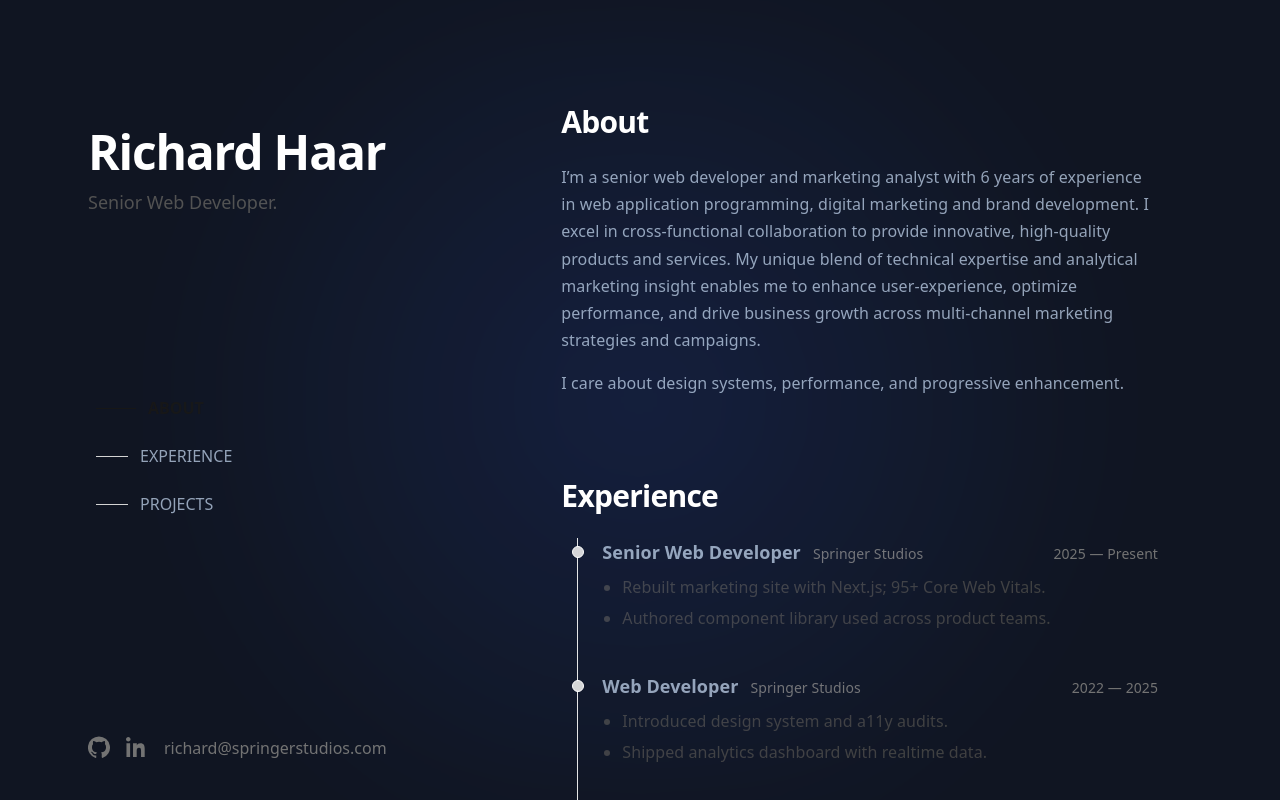
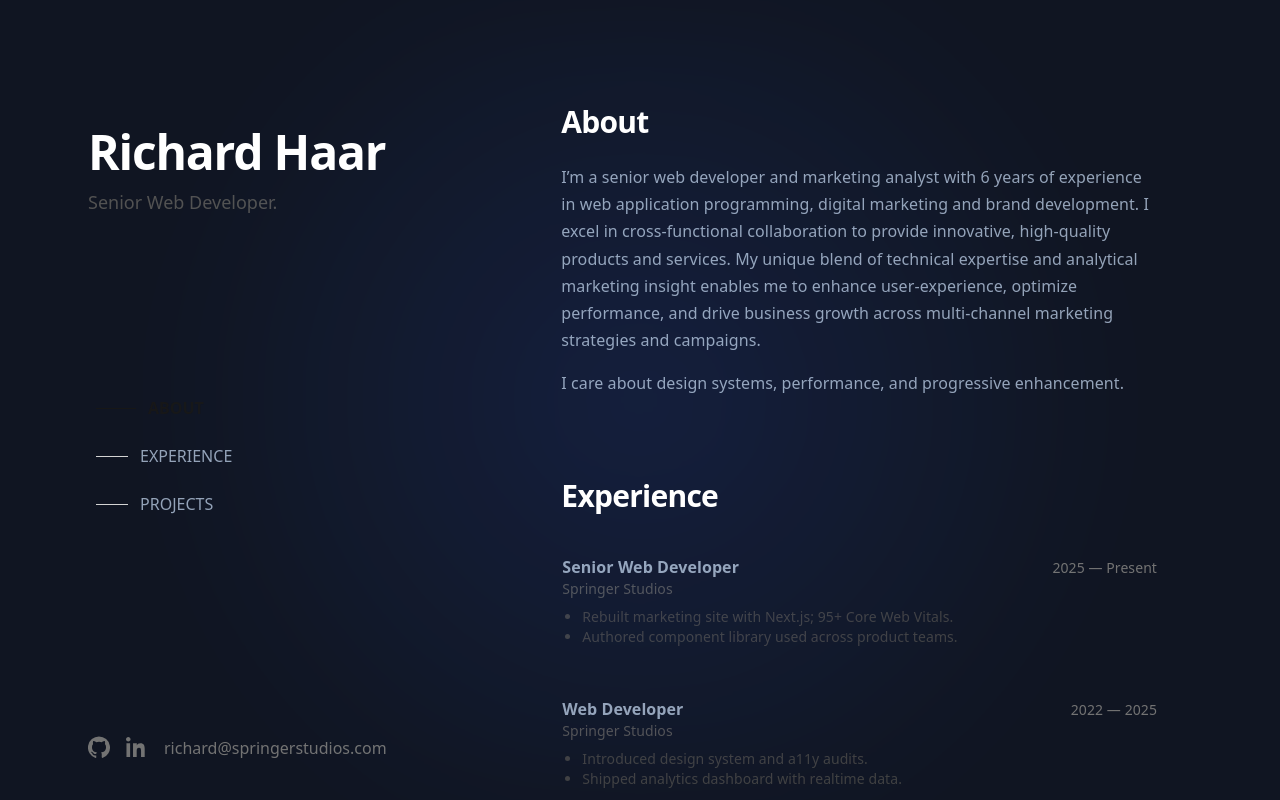
Before and after one commit to itsrichardhaar/Dev-Portfolio-II, a Next.js app: page / in a window 1280 px wide. Built offline with nearby package versions, Linux system fonts and the light colour scheme.

Commit message:
Edit timeline linking and style

```diff
--- a/app/page.tsx
+++ b/app/page.tsx
@@ -1,15 +1,17 @@
 // app/page.tsx
 "use client";
 
-import { useMemo, useRef } from "react";
+import { useMemo, useRef, useState } from "react";
 import LeftSticky from "../components/LeftSticky";
 import Section from "../components/Section";
 import Timeline from "../components/Timeline";
 import ProjectCard from "../components/ProjectCard";
 import { projects } from "../data/projects";
 import useScrollSpy from "../components/useScrollSpy";
+import Link from "next/link";
 
 export default function HomePage() {
+  const [expHover, setExpHover] = useState(false);
   const sections = useMemo(
     () => [
       { id: "about", label: "About" },
@@ -61,8 +63,16 @@ export default function HomePage() {
           </Section>
 
           {/* Experience */}
-          <Section id="experience" title="Experience">
+          <Section
+            id="experience"
+            title="Experience"
+            className={[
+              "rounded-xl transition-colors",
+              expHover ? "bg-neutral-50 dark:bg-neutral-900/40" : "bg-transparent",
+            ].join(" ")}
+          >
       <Timeline
+        onItemHover={setExpHover}
         items={[
           {
             role: "Senior Web Developer",
@@ -72,6 +82,8 @@ export default function HomePage() {
               "Rebuilt marketing site with Next.js; 95+ Core Web Vitals.",
               "Authored component library used across product teams.",
             ],
+            href: "https://springerstudios.com",
+            external: true,
           },
           {
             role: "Web Developer",
@@ -81,18 +93,28 @@ export default function HomePage() {
               "Introduced design system and a11y audits.",
               "Shipped analytics dashboard with realtime data.",
             ],
+            href: "https://springerstudios.com",
+            external: true,
           },
           {
-                  role: "Web Developer & Digital Marketing Specialist",
+            role: "Developer & Digital Marketing Specialist",
             org: "HighClick Media",
             time: "2019 — 2022",
             bullets: [
               "Introduced design system and a11y audits.",
               "Shipped analytics dashboard with realtime data.",
             ],
+            href: "https://dtinetworks.com",
+            external: true,
           },
         ]}
       />
+
+      <div className="mt-8">
+        <Link href="/" className="text-sm font-medium text-copy">
+          View full resume →
+        </Link>
+      </div>
     </Section>
 
           {/* Projects */}
@@ -108,9 +130,12 @@ export default function HomePage() {
             </div>
 
             <div className="mt-8">
-              <a href="/archive" className="text-sm font-medium text-copy">
+              <Link
+                href="/"
+                className="text-sm font-medium text-copy"
+              >
               View full project archive →
-              </a>
+              </Link>
             </div>
           </Section>
         </div>
--- a/components/Section.tsx
+++ b/components/Section.tsx
@@ -1,19 +1,18 @@
 // components/Section.tsx
 import { ReactNode } from "react";
 
-export default function Section({
-  id,
-  title,
-  subtitle,
-  children,
-}: {
+type Props = {
   id: string;
   title: string;
   subtitle?: string;
   children: ReactNode;
-}) {
+  className?: string; // NEW
+};
+
+export default function Section({ id, title, subtitle, children, className }: Props) {
+  const base = "scroll-mt-16 py-10";
   return (
-    <section id={id} className="scroll-mt-16 py-10">
+    <section id={id} className={className ? `${base} ${className}` : base}>
       <h2 className="text-heading text-2xl font-bold tracking-tight sm:text-3xl">
         {title}
       </h2>
--- a/components/Timeline.tsx
+++ b/components/Timeline.tsx
@@ -1,31 +1,70 @@
 // components/Timeline.tsx
+import Link from "next/link";
+import { useCallback } from "react";
+
+export type TimelineItem = {
+  role: string;
+  org: string;
+  time: string;
+  bullets?: string[];
+  href?: string;       // clickable link
+  external?: boolean;  // open in new tab
+};
+
 export default function Timeline({
   items,
+  onItemHover,
 }: {
-  items: Array<{ role: string; org: string; time: string; bullets: string[] }>;
+  items: TimelineItem[];
+  onItemHover?: (active: boolean) => void;
 }) {
+  const enter = useCallback(() => onItemHover?.(true), [onItemHover]);
+  const leave = useCallback(() => onItemHover?.(false), [onItemHover]);
+
   return (
-    <ol className="relative ml-4 border-l border-neutral-200 pl-6 dark:border-neutral-800">
-      {items.map((item, idx) => (
-        <li key={idx} className="mb-10">
-          {/* timeline dot */}
-          <div className="absolute -left-1.5 mt-2 h-3 w-3 rounded-full border border-white bg-neutral-300 dark:border-neutral-900 dark:bg-neutral-700" />
+    <ul className="not-prose space-y-4">
+      {items.map((it, idx) => {
+        const isLink = Boolean(it.href);
+        const Wrapper: any = isLink ? (it.external ? "a" : Link) : "div";
+        const wrapperProps = isLink
+          ? it.external
+            ? { href: it.href, target: "_blank", rel: "noreferrer" }
+            : { href: it.href }
+          : {};
 
-          {/* heading line */}
-          <div className="flex flex-wrap items-baseline gap-x-3">
-            <h3 className="text-lg font-semibold">{item.role}</h3>
-            <span className="text-sm text-neutral-500">{item.org}</span>
-            <span className="ml-auto text-sm text-neutral-500">{item.time}</span>
-          </div>
-
-          {/* bullets */}
-          <ul className="mt-2 list-disc space-y-1 pl-5 text-neutral-700 dark:text-neutral-300">
-            {item.bullets.map((b, i) => (
-              <li key={i}>{b}</li>
-            ))}
-          </ul>
-        </li>
-      ))}
-    </ol>
+        return (
+          <li key={idx}>
+            <Wrapper
+              {...wrapperProps}
+              onMouseEnter={enter}
+              onMouseLeave={leave}
+              onFocus={enter}
+              onBlur={leave}
+              className={[
+                "block rounded-lg border border-transparent",
+                "transition-all duration-200",
+                "hover:border-neutral-300 dark:hover:border-neutral-700",
+                "hover:bg-neutral-50/70 dark:hover:bg-neutral-900/40",
+                "p-4 -mx-4 sm:-mx-4",
+                isLink ? "cursor-pointer" : "",
+              ].join(" ")}
+            >
+              <div className="flex flex-col gap-1 sm:flex-row sm:items-baseline sm:justify-between">
+                <div className="text-base font-semibold">{it.role}</div>
+                <div className="text-sm text-neutral-500">{it.time}</div>
+              </div>
+              <div className="text-sm text-neutral-600 dark:text-neutral-400">{it.org}</div>
+              {it.bullets?.length ? (
+                <ul className="mt-2 list-disc pl-5 text-sm text-neutral-700 dark:text-neutral-300">
+                  {it.bullets.map((b, i) => (
+                    <li key={i}>{b}</li>
+                  ))}
+                </ul>
+              ) : null}
+            </Wrapper>
+          </li>
+        );
+      })}
+    </ul>
   );
 }
```
Lines whose indentation alone changed are shown as unchanged.
